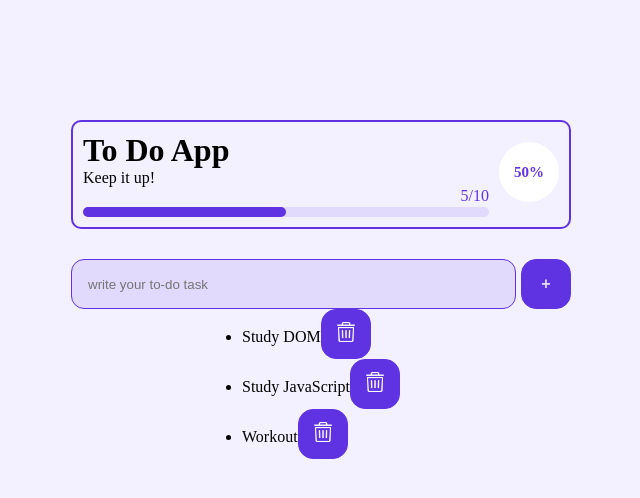
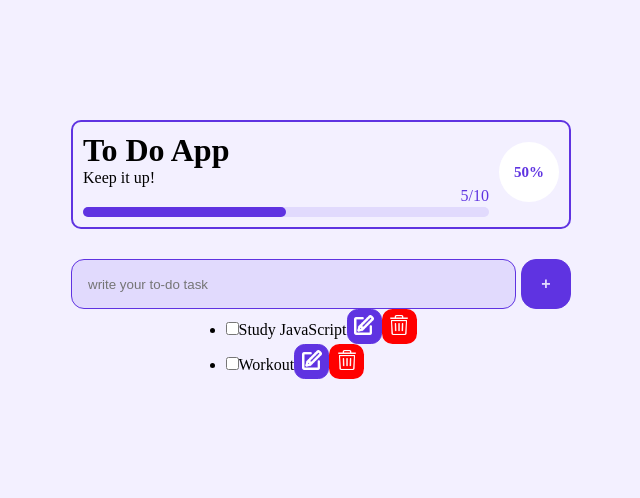
Before and after one commit to Turkiano/MeasureIt-App, a plain HTML site: page index.html in a window 1280 px wide. Both pictures are taken after a click on the button 664 px from the left and 334 px from the top of the page. Shown: the whole page, without its empty margins (319-959 px from the left). Drawn offline with Linux system fonts and the light colour scheme.

Commit message:
checkbox - finito

```diff
--- a/index.js
+++ b/index.js
@@ -14,28 +14,18 @@ function renderTodos(array) {
   array.forEach((task) => {
     const li = document.createElement("li");
     const span = document.createElement("span"); //1. Declaring the [span] tag
-    const deleteBtn = document.createElement("button");
-    const deleteImg = document.createElement("img");
-
-    deleteImg.src = "img/delete_icon.png";
-    deleteImg.alt = "Delete";
-    deleteImg.width = 20;
-    deleteImg.height = 20;
-    deleteBtn.appendChild(deleteImg); // Append deleteImg to deleteBtn
-
-    const editBtn = document.createElement("edButton");
-
-    deleteBtn.addEventListener("click", (e) => {
-      const selectedToDo = e.target.previousSibling.textContent;
-      removeToDo(selectedToDo);
-    });
+    // const editBtn = document.createElement("edButton");
 
     li.classList.add("toDo");
     span.textContent = task; //  2.targeting all the task to be inside the span tag.
 
+    const deleteBtn = createDeleteButton();
+    const editBtn = createEditButton();
+    const checkbox = createChickbox();
+
+    li.appendChild(checkbox);
     li.appendChild(span); //3. Append span into list
-    deleteBtn.appendChild(deleteImg);
-
+    li.appendChild(editBtn);
     li.appendChild(deleteBtn);
     ul.appendChild(li); // Append each list item to the unordered list
   });
@@ -50,24 +40,16 @@ window.addEventListener("load", (e) => {
 function addTodo(value) {
   const ul = document.querySelector(".todos");
   const li = document.createElement("li");
-  const deleteBtn = document.createElement("button");
-  const deleteImg = document.createElement("img");
-
-  deleteImg.src = "img/delete_icon.png";
-  deleteImg.alt = "Delete";
-  deleteImg.width = 20;
-  deleteImg.height = 20;
-  deleteBtn.appendChild(deleteImg); // Append deleteImg to deleteBtn
-
-  deleteBtn.addEventListener("click", (e) => {
-    const selectedToDo = e.target.previousSibling.textContent;
-    removeToDo(selectedToDo);
-  });
 
   toDos.push(value); //to add the new value to the main array
   li.textContent = value; //to show the new tasks in the <li> tag
   li.classList.add("toDo");
-  deleteBtn.appendChild(deleteImg);
+
+  const deleteBtn = createDeleteButton();
+  const editBtn = createEditButton();
+  const checkbox = createChickbox();
+  li.appendChild(checkbox);
+  li.appendChild(editBtn);
   li.appendChild(deleteBtn);
   ul.appendChild(li);
 }
@@ -91,3 +73,62 @@ form.addEventListener("submit", (Element) => {
   addTodo(value);
   Element.preventDefault();
 });
+
+function createDeleteButton() {
+  const deleteBtn = document.createElement("button");
+  const deleteImg = document.createElement("img");
+  deleteBtn.classList.add("deleteBtn");
+
+  deleteImg.src = "img/delete_icon.png";
+  deleteImg.alt = "Delete";
+  deleteImg.width = 20;
+  deleteImg.height = 20;
+  deleteBtn.appendChild(deleteImg);
+
+  // Attach event listener to the delete button
+  deleteBtn.addEventListener("click", (e) => {
+    const selectedToDo = e.target
+      .closest("li")
+      .querySelector("span").textContent;
+    removeToDo(selectedToDo);
+  });
+
+  return deleteBtn;
+}
+
+function createEditButton() {
+  const editBtn = document.createElement("button");
+  const editImg = document.createElement("img");
+  editBtn.classList.add("editBtn");
+  editImg.src = "img/edit_icon.png";
+  editImg.alt = "Delete";
+  editImg.width = 20;
+  editImg.height = 20;
+  editBtn.appendChild(editImg);
+
+  // Attach event listener to the edit button
+  editBtn.addEventListener("click", (e) => {
+    const selectedToDo = e.target
+      .closest("li")
+      .querySelector("span").textContent;
+    removeToDo(selectedToDo);
+  });
+
+  return editBtn;
+}
+
+function createChickbox() {
+  const checkbox = document.createElement("input");
+  checkbox.type = "checkbox";
+  checkbox.classList.add("checkbox");
+
+  checkbox.addEventListener("change", (e) => {
+    if (checkbox.checked) {
+      e.target.closet("li").classList.add("completed");
+    } else {
+      e.target.closet("li").classList.remove("completed");
+    }
+  });
+
+  return checkbox;
+}
--- a/style.css
+++ b/style.css
@@ -109,3 +109,16 @@ button {
     border: 1px solid var(--purple);
 
 }
+.editBtn{
+
+     width: 35px;
+     height: 35px;
+}
+
+.deleteBtn{
+    background-color: red;
+    border: none;
+    outline: none;
+    width: 35px;
+    height: 35px;
+}
```
